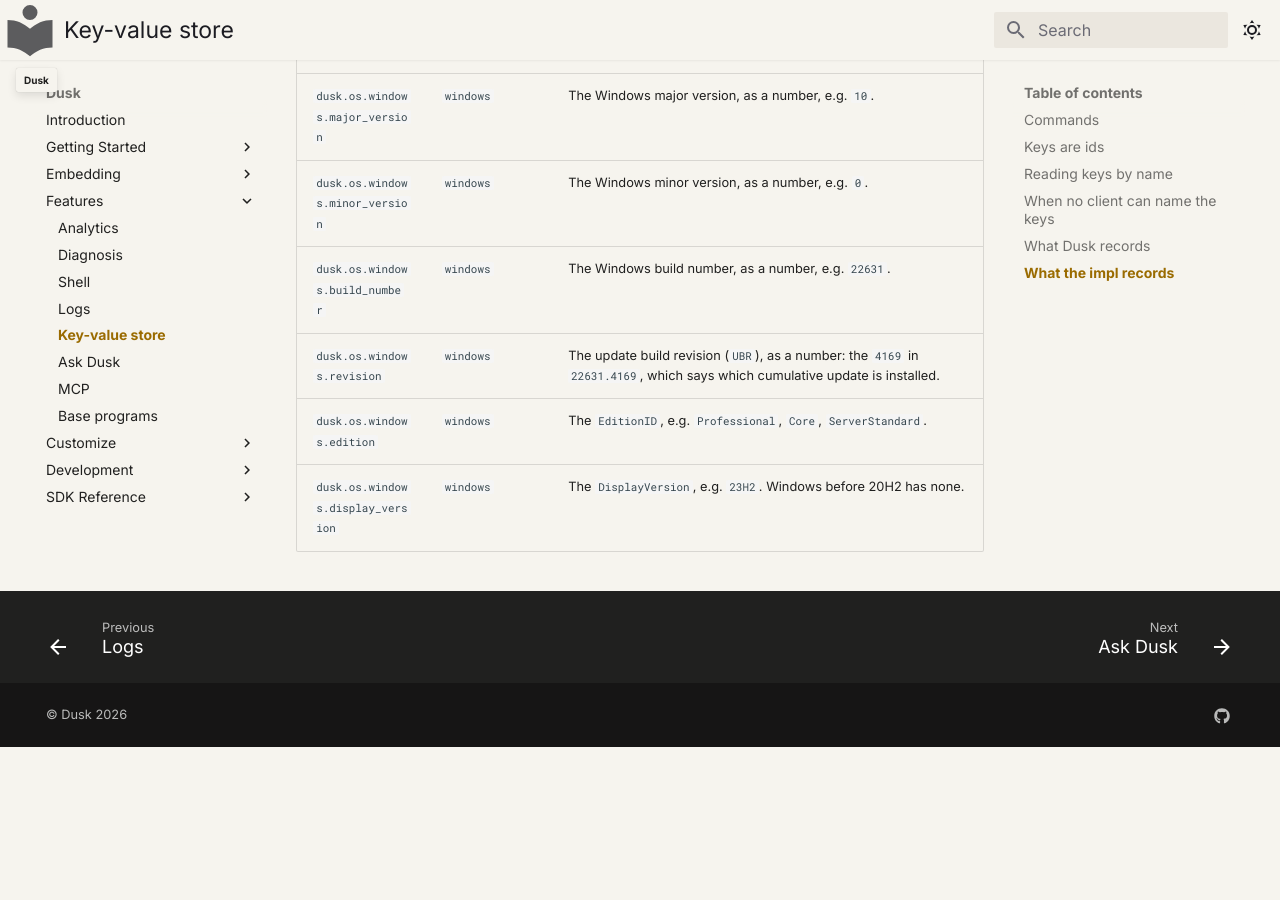
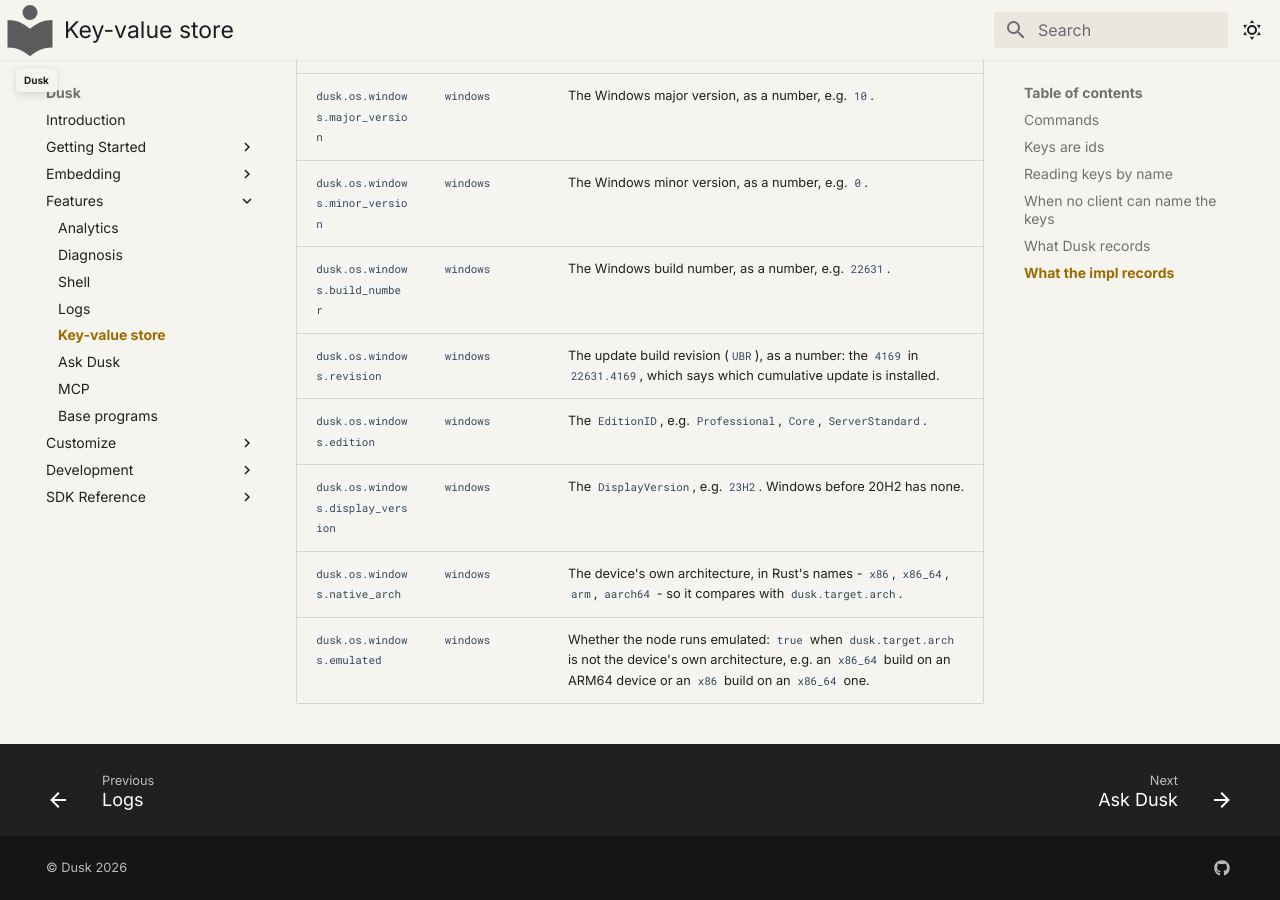
Before and after one commit to tomerze/dusk, an MkDocs documentation site: the page built from docs/docs/features/kvs.md, in a window 1280 px wide and 900 px high, scrolled down 6884 px. Built offline with MkDocs 1.6.1 and Material for MkDocs 9.7.7, drawn with Linux system fonts in a browser that asks for light colours; comment, search, counter and statistics services are not loaded; before the commit the page ends 7631 px from its top, so only the background shows below that.

Commit message:
Update docs for the Windows emulation keys
The impl table gains dusk.os.windows.native_arch, the device's own architecture in Rust's names so it compares with dusk.target.arch, and dusk.os.windows.emulated, true when the two differ, as for an x86_64 build on an ARM64 device or an x86 build on an x86_64 one.

```diff
--- a/docs/docs/features/kvs.md
+++ b/docs/docs/features/kvs.md
@@ -197,3 +197,5 @@
 | `dusk.os.windows.revision` | `windows` | The update build revision (`UBR`), as a number: the `4169` in `22631.4169`, which says which cumulative update is installed. |
 | `dusk.os.windows.edition` | `windows` | The `EditionID`, e.g. `Professional`, `Core`, `ServerStandard`. |
 | `dusk.os.windows.display_version` | `windows` | The `DisplayVersion`, e.g. `23H2`. Windows before 20H2 has none. |
+| `dusk.os.windows.native_arch` | `windows` | The device's own architecture, in Rust's names - `x86`, `x86_64`, `arm`, `aarch64` - so it compares with `dusk.target.arch`. |
+| `dusk.os.windows.emulated` | `windows` | Whether the node runs emulated: `true` when `dusk.target.arch` is not the device's own architecture, e.g. an `x86_64` build on an ARM64 device or an `x86` build on an `x86_64` one. |
```
